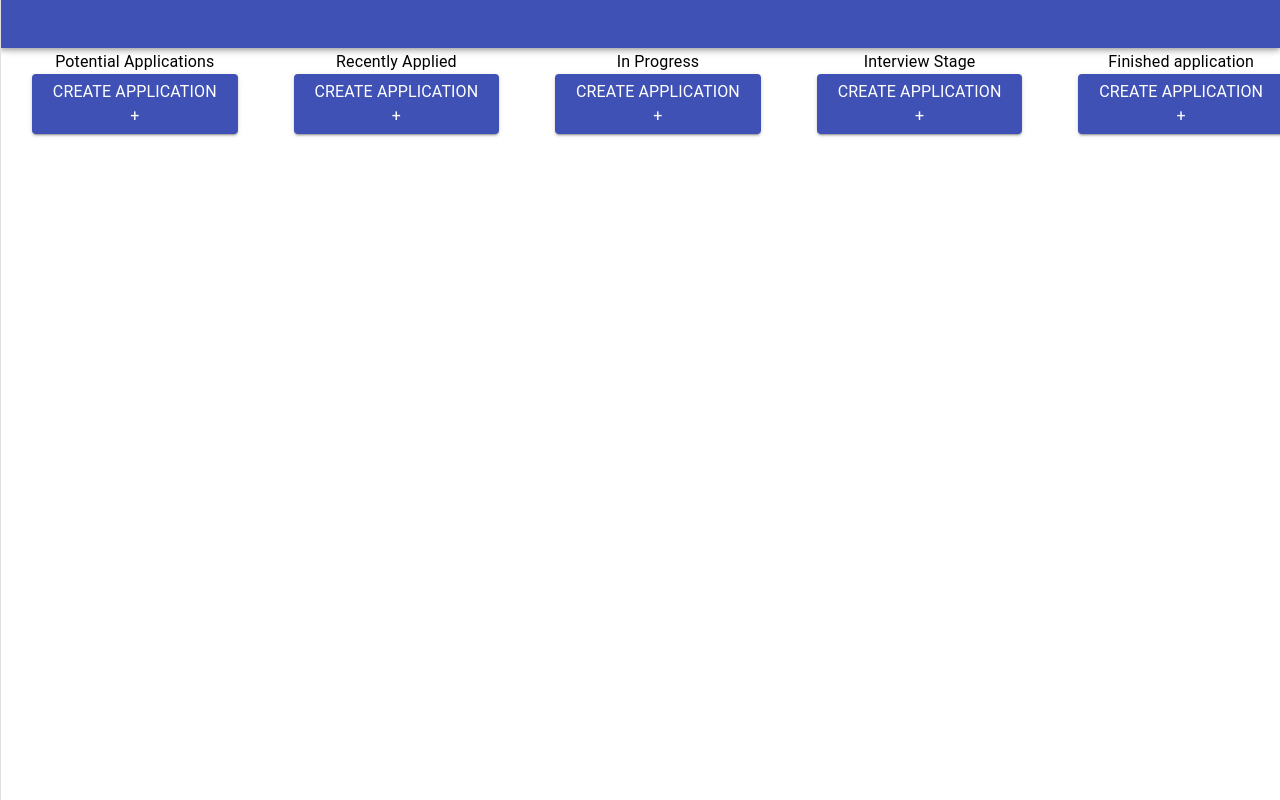
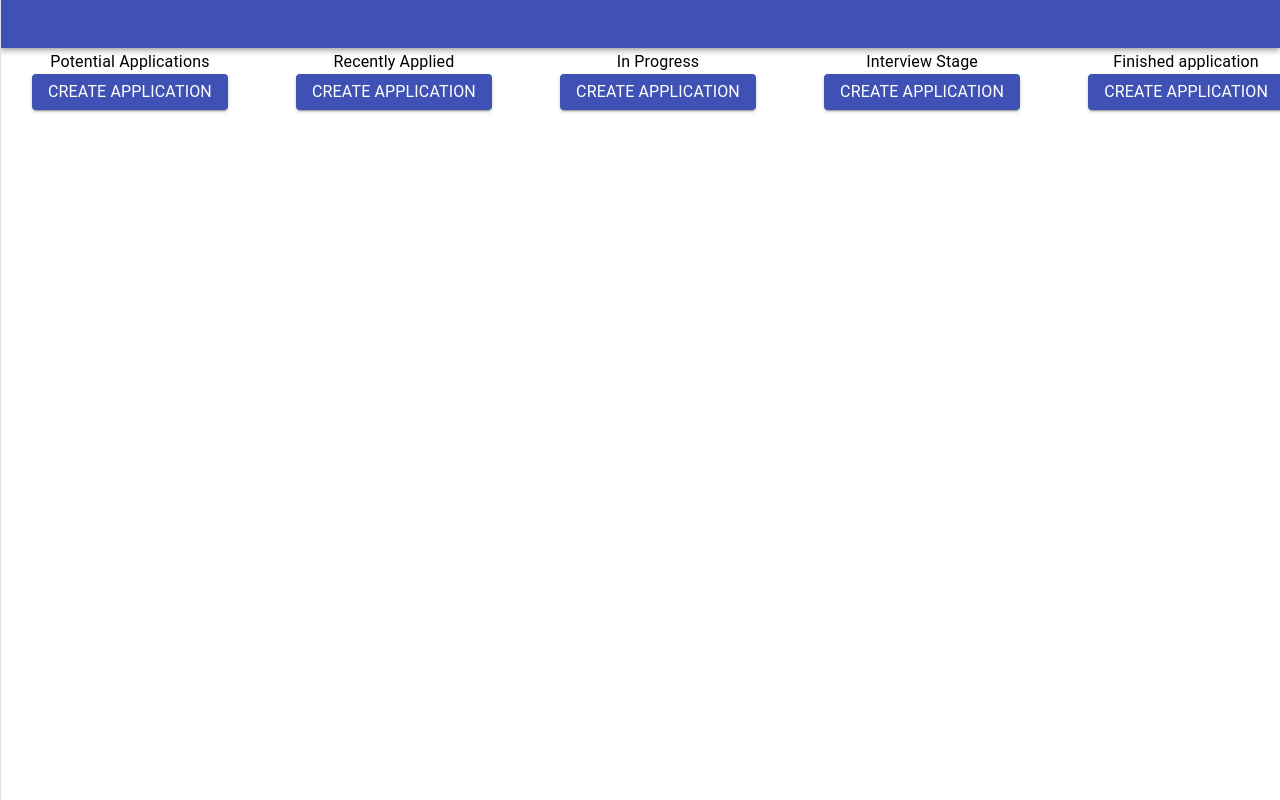
Before and after one commit to Higher-Desire/higher-desire, a React app: page / in a window 1280 px wide. Shown: the top 800 px of the page. Built offline with nearby package versions, Linux system fonts and the light colour scheme.

Commit message:
preparing to merge

```diff
--- a/src/client/components/jobBoard.jsx
+++ b/src/client/components/jobBoard.jsx
@@ -37,7 +37,7 @@ const JobBoard = () => {
             <Container>
               <Typography align="center">{item}</Typography>
               <Button variant="contained" color="primary">
-                <Typography>Create Application +</Typography>
+                <Typography>Create Application</Typography>
               </Button>
             </Container>
           </Grid>
```
